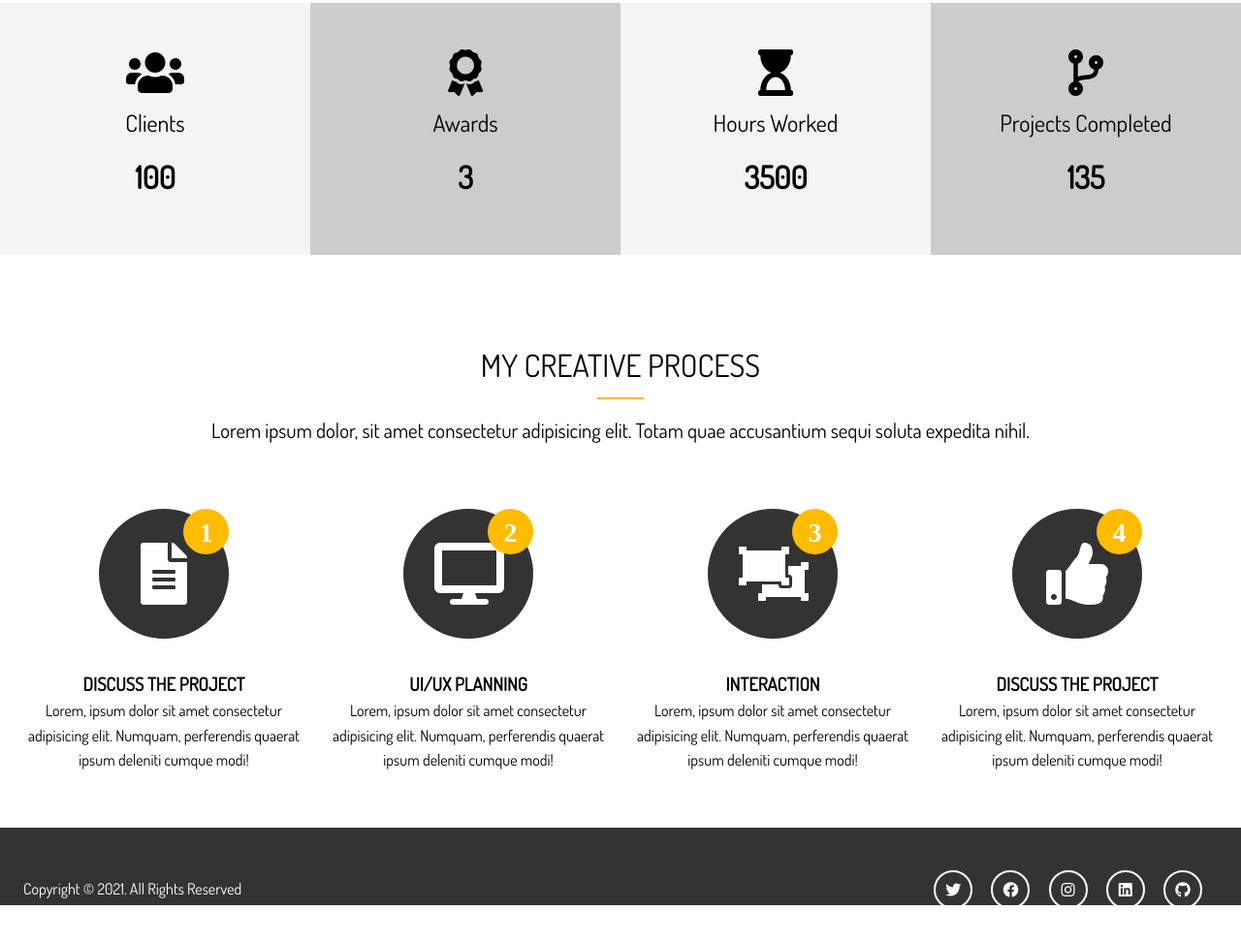
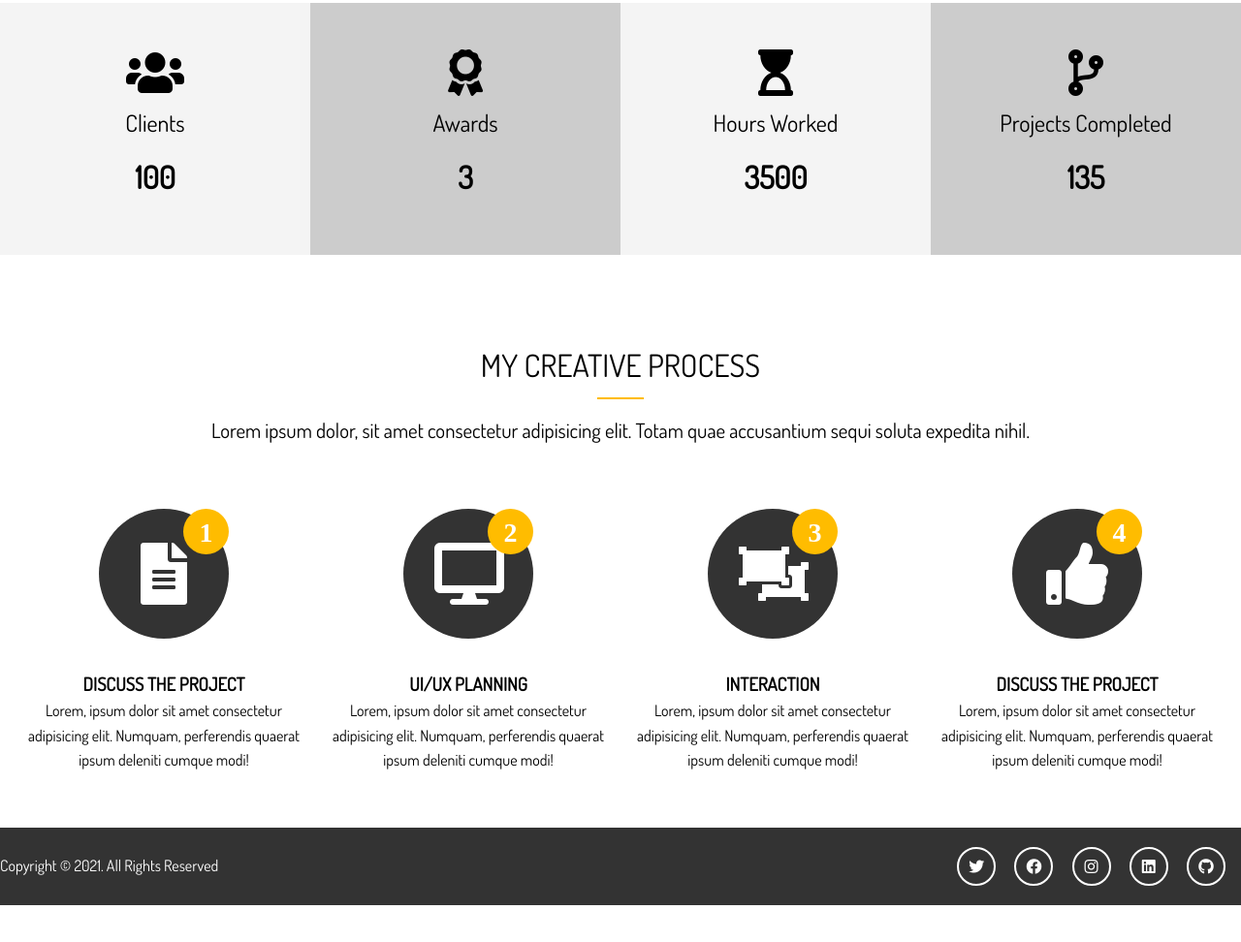
Before and after one commit to gwalchmei151/udemy-tutorial-typewriter-portfolio, a website: page dist/index.html in a window 1280 px wide. Shown: the part 1245-2217 px from the top of the page at 97% size. After the commit the page ends 2179 px from the top, so only its background shows below. Drawn offline with Linux system fonts and the light colour scheme.

Commit message:
adjusted footer.container padding

```diff
--- a/scss/main.scss
+++ b/scss/main.scss
@@ -395,6 +395,10 @@ img {
   color: #fff;
   height: 5rem;
 
+  .container {
+    padding: 0;
+  }
+
   .footer-content {
     display: flex;
     justify-content: space-between;
```
Also changed, not shown: dist/css/main.css, 1 other file.
